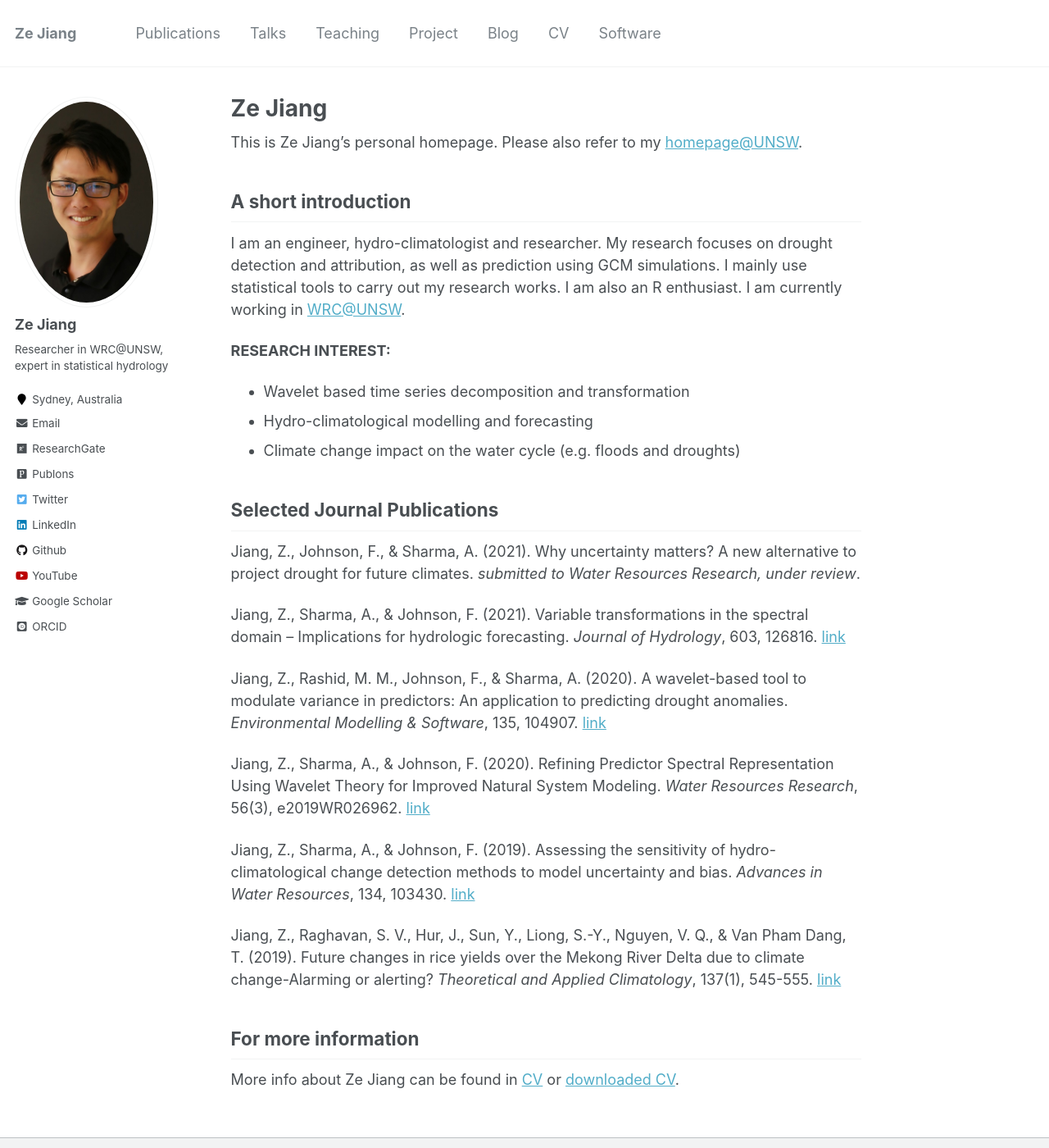
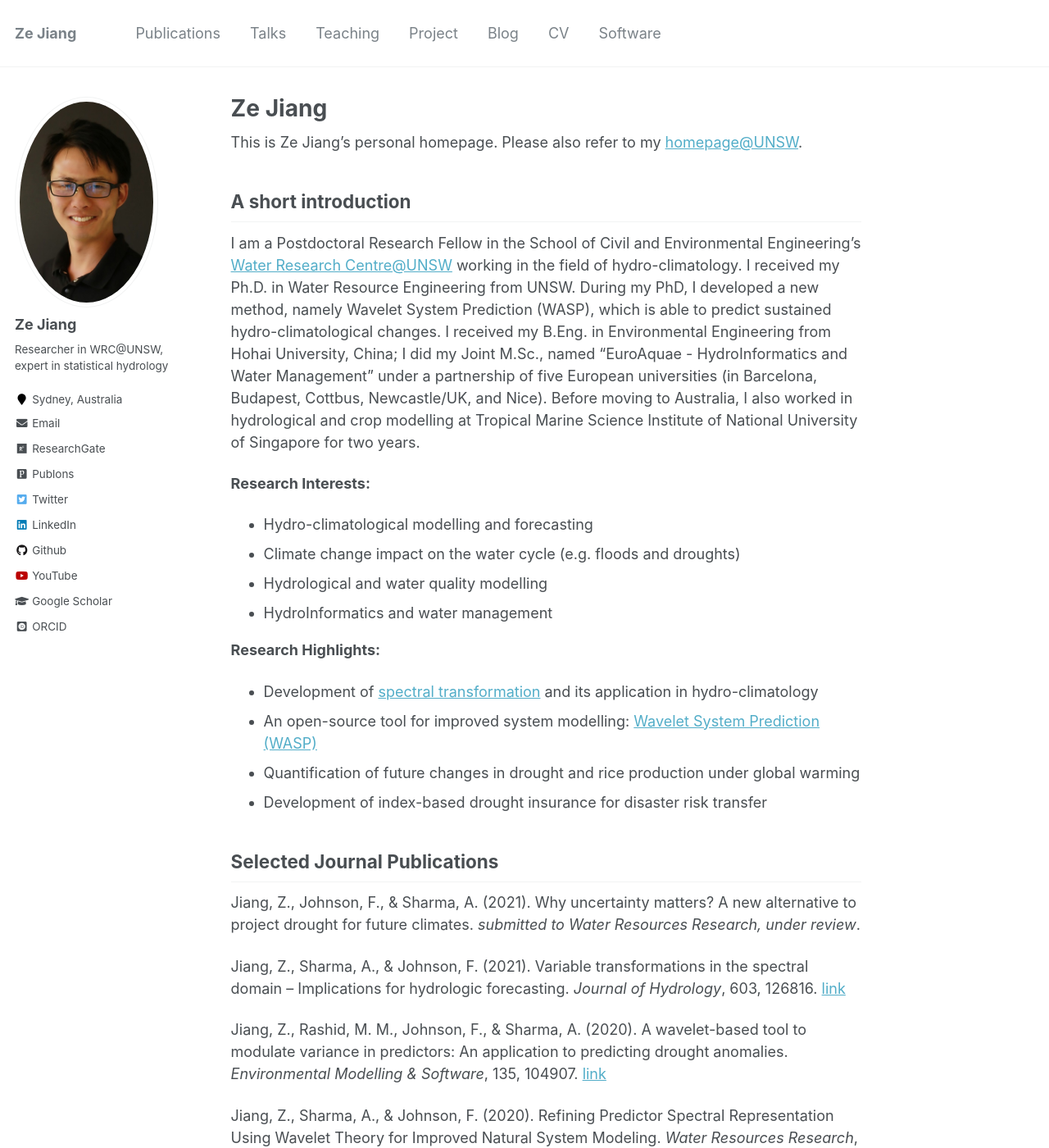
Before and after one commit to zejiang-unsw/zejiang-unsw.github.io, a Jekyll site: the page built from _pages/about.md, in a window 1280 px wide and 1400 px high. Shown: the whole window at 82% size. Built offline with Jekyll 4.4.1, drawn with Linux system fonts in a browser that asks for light colours; some web fonts are replaced.

Commit message:
Update about.md

```diff
--- a/_pages/about.md
+++ b/_pages/about.md
@@ -11,12 +11,21 @@ redirect_from:
 This is Ze Jiang's personal homepage. Please also refer to my [homepage@UNSW](https://research.unsw.edu.au/people/dr-ze-jiang).
 
 ## A short introduction
-I am an engineer, hydro-climatologist and researcher. My research focuses on drought detection and attribution, as well as prediction using GCM simulations. I mainly use statistical tools to carry out my research works. I am also an R enthusiast. I am currently working in [WRC@UNSW](https://www.wrc.unsw.edu.au/).
+I am a Postdoctoral Research Fellow in the School of Civil and Environmental Engineering's [Water Research Centre@UNSW](https://www.wrc.unsw.edu.au/) working in the field of hydro-climatology. I received my Ph.D. in Water Resource Engineering from UNSW. During my PhD, I developed a new method, namely Wavelet System Prediction (WASP), which is able to predict sustained hydro-climatological changes. I received my B.Eng. in Environmental Engineering from Hohai University, China; I did my Joint M.Sc., named “EuroAquae - HydroInformatics and Water Management” under a partnership of five European universities (in Barcelona, Budapest, Cottbus, Newcastle/UK, and Nice). Before moving to Australia, I also worked in hydrological and crop modelling at Tropical Marine Science Institute of National University of Singapore for two years.
 
-<b>RESEARCH INTEREST:</b>
-* Wavelet based time series decomposition and transformation
+
+<b>Research Interests:</b>
 * Hydro-climatological modelling and forecasting
 * Climate change impact on the water cycle (e.g. floods and droughts)
+* Hydrological and water quality modelling
+* HydroInformatics and water management
+
+
+<b>Research Highlights:</b>
+* Development of [spectral transformation](https://doi.org/10.1029/2019WR026962) and its application in hydro-climatology
+* An open-source tool for improved system modelling: [Wavelet System Prediction (WASP)](https://doi.org/10.1016/j.envsoft.2020.104907)
+* Quantification of future changes in drought and rice production under global warming
+* Development of index-based drought insurance for disaster risk transfer
 
 
 ## Selected Journal Publications
```
